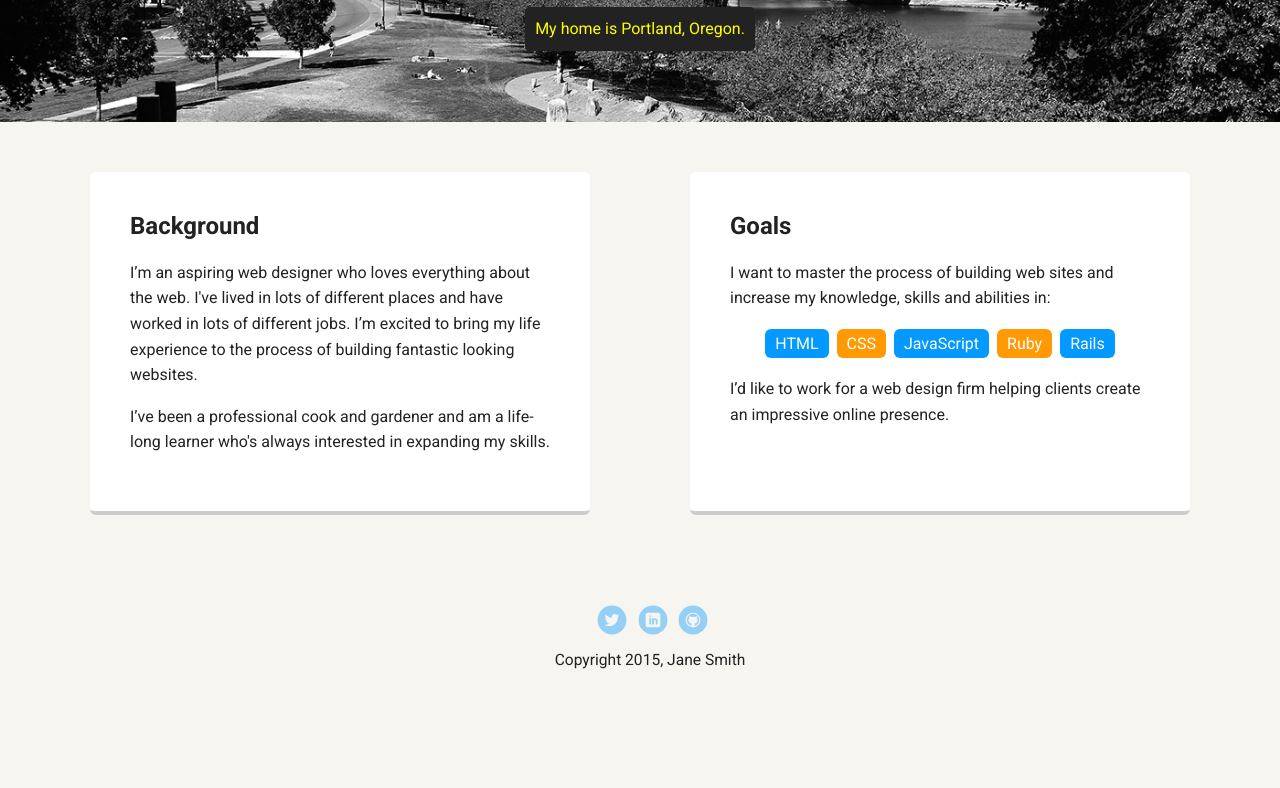
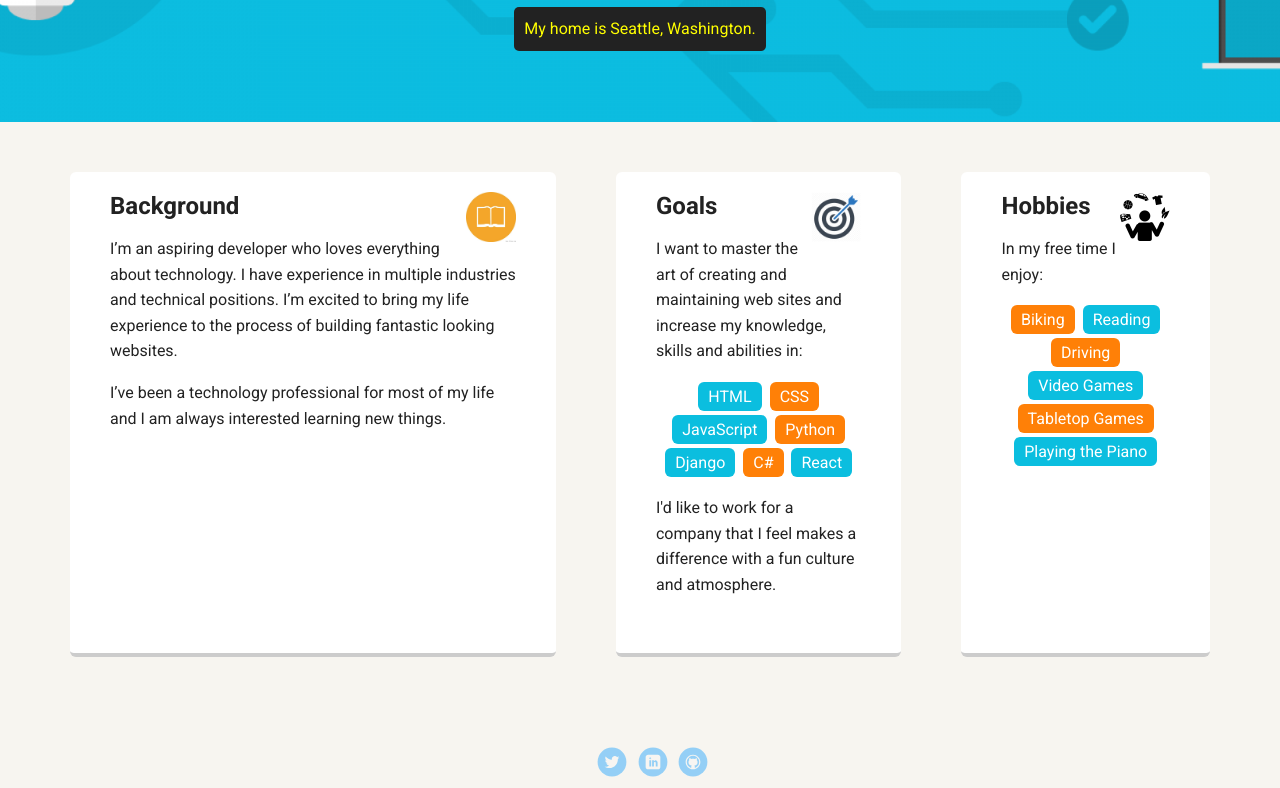
Before and after one commit to BenjaminLange/techdegree-project-1, a plain HTML site: page index.html in a window 1280 px wide. Shown: the part 348-1136 px from the top of the page. Before the commit the page ends 1112 px from the top, so only its background shows below. Drawn offline with Linux system fonts and the light colour scheme; a web font is replaced by a local one.

Commit message:
Add new profile, background, and icon images. Update home page with my information. Add an experiences page.

```diff
--- a/index.html
+++ b/index.html
@@ -2,7 +2,7 @@
 <html lang="en">
 <head>
   <meta charset="utf-8">
-  <title>Jane Smith's Profile</title>
+  <title>Ben Lange's Profile</title>
   <meta name="viewport" content="width=device-width, initial-scale=1.0">
   <link rel="stylesheet" href="styles.css">
   <link href="https://fonts.googleapis.com/css?family=Muli%7CRoboto:400,300,500,700,900" rel="stylesheet"></head>
@@ -10,46 +10,64 @@
 
     <div class="main-nav">
         <ul class="nav">
-          <li class="name">Jane Smith</li>
-          <li><a href="#">Home</a></li>
-          <li><a href="#">Experience</a></li>
+          <li class="name">Ben Lange</li>
+          <li><a href="index.html">Home</a></li>
+          <li><a href="experience.html">Experience</a></li>
         </ul>
     </div>
 
     <header>
-      <img src="images/me.png" alt="Drawing of Jane Smith" class="profile-image">
-      <h1 class="tag name">Hello, I’m Jane.</h1>
-      <p class="tag location">My home is Portland, Oregon.</p>
+      <img src="images/me.jpg" alt="Photo of Ben Lange" class="profile-image">
+      <h1 class="tag name">Hello, I’m Ben.</h1>
+      <p class="tag location">My home is Seattle, Washington.</p>
     </header>
 
     <main class="flex">
       <div class="card">
         <h2>Background</h2>
-        <p>I’m an aspiring web designer who loves everything about the web. I've lived in lots of different places and have worked in lots of different jobs. I’m excited to bring my life experience to the process of building fantastic looking websites.</p>
-        <p>I’ve been a professional cook and gardener and am a life-long learner who's always interested in expanding my skills.</p>
+        <img src="images/background.jpg" alt="Background icon" class="card-icon" />
+        <p>I’m an aspiring developer who loves everything about technology. I have experience in multiple industries and technical positions. I’m excited to bring my life experience to the process of building fantastic looking websites.</p>
+        <p>I’ve been a technology professional for most of my life and I am always interested learning new things.</p>
       </div>
 
       <div class="card">
         <h2>Goals</h2>
-        <p>I want to master the process of building web sites and increase my knowledge, skills and abilities in:</p>
+        <img src="images/goals.png" alt="Goals icon" class="card-icon" />
+        <p>I want to master the art of creating and maintaining web sites and increase my knowledge, skills and abilities in:</p>
         <ul class="skills">
           <li>HTML</li>
           <li>CSS</li>
           <li>JavaScript</li>
-          <li>Ruby</li>
-          <li>Rails</li>
+          <li>Python</li>
+          <li>Django</li>
+          <li>C#</li>
+          <li>React</li>
         </ul>
-        <p>I’d like to work for a web design firm helping clients create an impressive online presence.</p>
+        <p>I'd like to work for a company that I feel makes a difference with a fun culture and atmosphere.</p>
+      </div>
+
+      <div class="card">
+        <h2>Hobbies</h2>
+        <img src="images/hobbies.png" alt="Hobbies icon" class="card-icon" />
+        <p>In my free time I enjoy:</p>
+        <ul class="hobbies">
+          <li>Biking</li>
+          <li>Reading</li>
+          <li>Driving</li>
+          <li>Video Games</li>
+          <li>Tabletop Games</li>
+          <li>Playing the Piano</li>
+        </ul>
       </div>
 
     </main>
     <footer>
       <ul>
-        <li><a href="#" class="social twitter">Twitter</a></li>
-        <li><a href="#" class="social linkedin">LinkedIn</a></li>
-        <li><a href="#" class="social github">Github</a></li>
+        <li><a href="https://twitter.com/benjaminlange" class="social twitter">Twitter</a></li>
+        <li><a href="https://linkedin.com/in/benlange17" class="social linkedin">LinkedIn</a></li>
+        <li><a href="https://github.com/benjaminlange" class="social github">Github</a></li>
       </ul>
-      <p class="copyright">Copyright 2015, Jane Smith</p>
+      <p class="copyright">&copy; 2018, Ben Lange</p>
     </footer>
   </body>
   </html>
--- a/styles.css
+++ b/styles.css
@@ -57,7 +57,7 @@ a:hover {
 
 header {
   text-align: center;
-  background: url('images/portland.jpg') no-repeat top center ;
+  background: url('images/tech.png') no-repeat top center ;
   background-size: cover;
   overflow: hidden;
   padding-top: 60px;
@@ -70,8 +70,8 @@ header .profile-image {
   width: 150px;
   height: 150px;
   border-radius: 50%;
-  border: 3px solid white;
-  transition: all .5s;
+  border: 4px solid #02758b;
+  transition: all 1s;
 }
 header .profile-image:hover {
   transform: scale(1.2) rotate(5deg);
@@ -99,7 +99,19 @@ header .profile-image:hover {
   transition: all .5s;
 }
 .card:hover {
-  border-color: #ff99ff;
+  border-color: #ff8007;
+}
+
+.card h2 {
+  position: relative;
+  display: inline;
+}
+
+.card-icon {
+  float: right;
+  text-align: right;
+  width: 50px;
+  height: 50px;
 }
 
 ul.skills {
@@ -110,14 +122,32 @@ ul.skills {
 .skills li {
   border-radius: 6px;
   display: inline-block;
-  background: #ff9904;
+  background: #ff8007;
   color: white;
   padding: 5px 10px;
   margin: 2px;
 }
 
 .skills li:nth-child(odd) {
-  background: #0399ff;
+  background: #0bbedf;
+}
+
+ul.hobbies {
+  padding: 0;
+  text-align: center;
+}
+
+.hobbies li {
+  border-radius: 6px;
+  display: inline-block;
+  background: #0bbedf;
+  color: white;
+  padding: 5px 10px;
+  margin: 2px;
+}
+
+.hobbies li:nth-child(odd) {
+  background: #ff8007;
 }
 
 footer {
```
Also changed, not shown: experience.html (added, +57 -0 lines), images/background.jpg (added), images/goals.png (added), images/hobbies.png (added), images/me.jpg (added), images/me.png (deleted), images/portland.jpg (deleted), images/tech.png (added).
